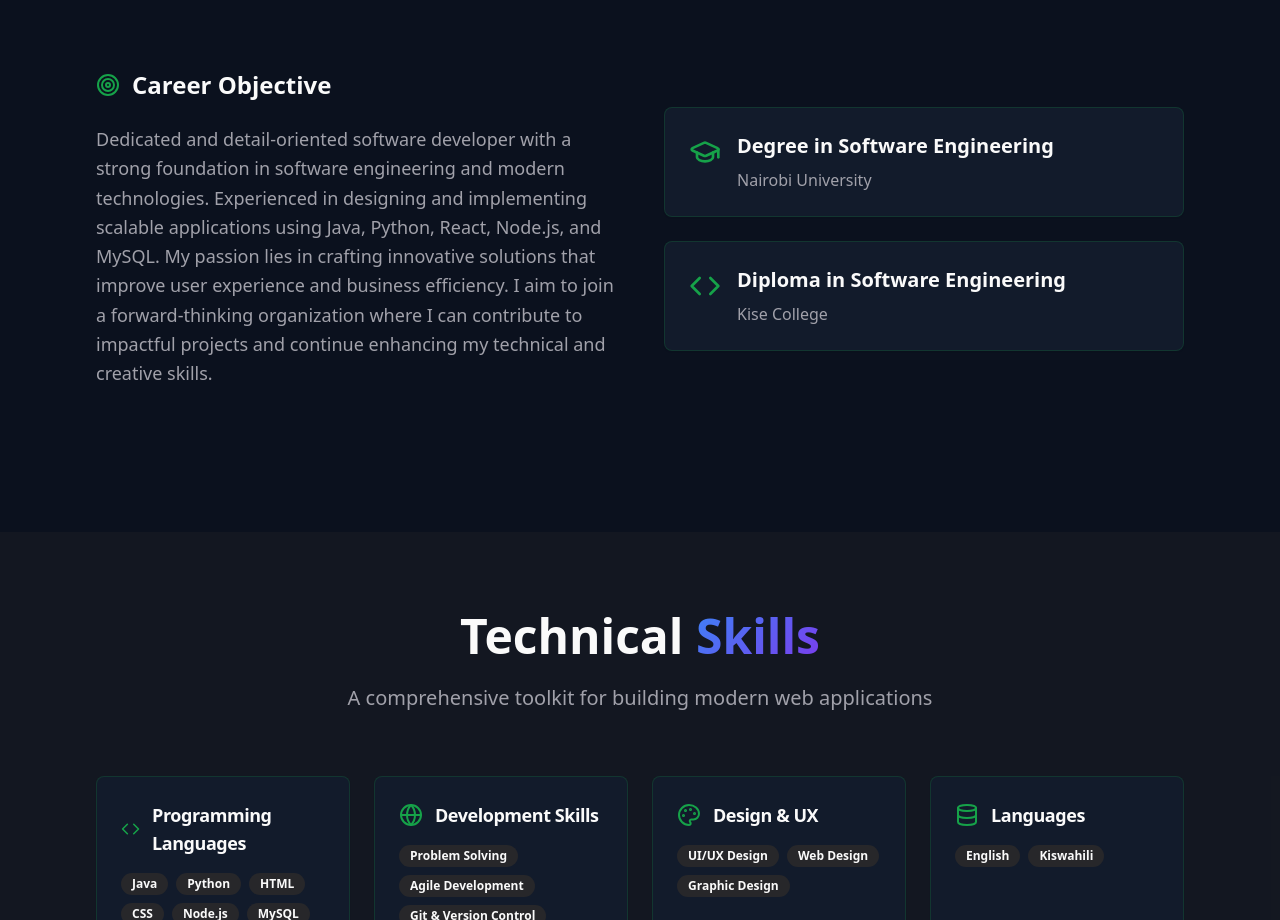
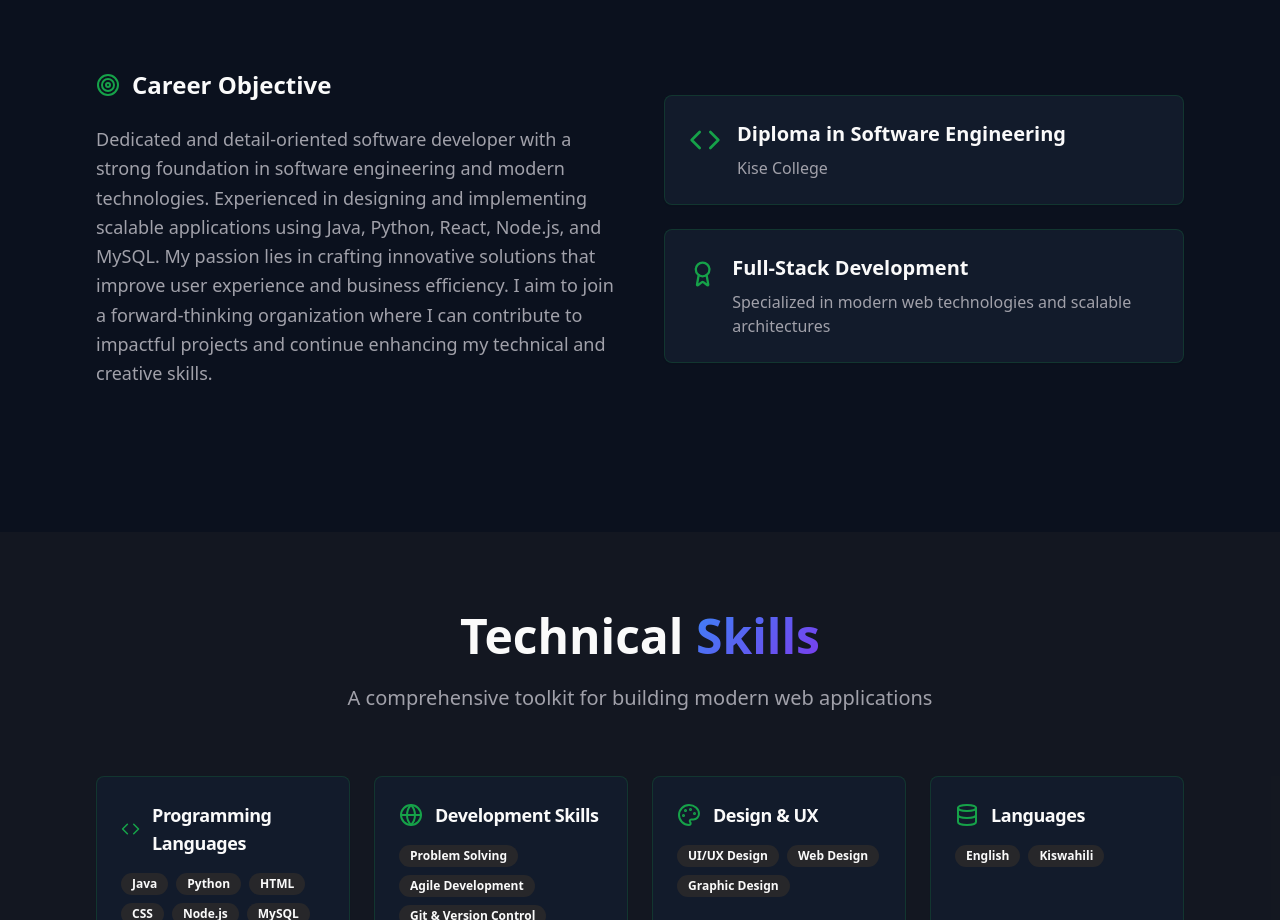
Before and after one commit to Ericmusyoka2020/eric-stackcrafts-folio, a React (Vite) app: page / in a window 1280 px wide. Shown: the part 1003-1923 px from the top of the page. Built offline with nearby package versions, Linux system fonts and the light colour scheme.

Commit message:
Refactor: Update education section

```diff
--- a/src/components/About.tsx
+++ b/src/components/About.tsx
@@ -1,5 +1,5 @@
 import { Card, CardContent } from "@/components/ui/card";
-import { GraduationCap, Code, Target } from "lucide-react";
+import { Code, Target, Award } from "lucide-react";
 
 const About = () => {
   return (
@@ -33,10 +33,10 @@ const About = () => {
             <Card className="border-primary/20 hover:border-primary/40 transition-smooth">
               <CardContent className="p-6">
                 <div className="flex items-start space-x-4">
-                  <GraduationCap className="h-8 w-8 text-primary mt-1" />
+                  <Code className="h-8 w-8 text-primary mt-1" />
                   <div>
-                    <h4 className="text-xl font-semibold mb-2">Degree in Software Engineering</h4>
-                    <p className="text-muted-foreground">Nairobi University</p>
+                    <h4 className="text-xl font-semibold mb-2">Diploma in Software Engineering</h4>
+                    <p className="text-muted-foreground">Kise College</p>
                   </div>
                 </div>
               </CardContent>
@@ -45,10 +45,10 @@ const About = () => {
             <Card className="border-primary/20 hover:border-primary/40 transition-smooth">
               <CardContent className="p-6">
                 <div className="flex items-start space-x-4">
-                  <Code className="h-8 w-8 text-primary mt-1" />
+                  <Award className="h-8 w-8 text-primary mt-1" />
                   <div>
-                    <h4 className="text-xl font-semibold mb-2">Diploma in Software Engineering</h4>
-                    <p className="text-muted-foreground">Kise College</p>
+                    <h4 className="text-xl font-semibold mb-2">Full-Stack Development</h4>
+                    <p className="text-muted-foreground">Specialized in modern web technologies and scalable architectures</p>
                   </div>
                 </div>
               </CardContent>
```
